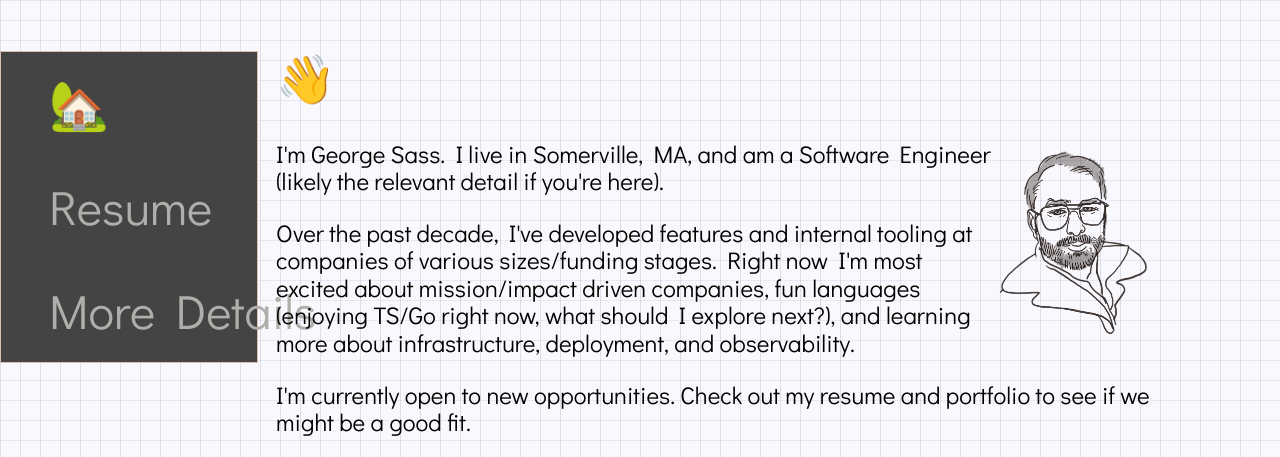
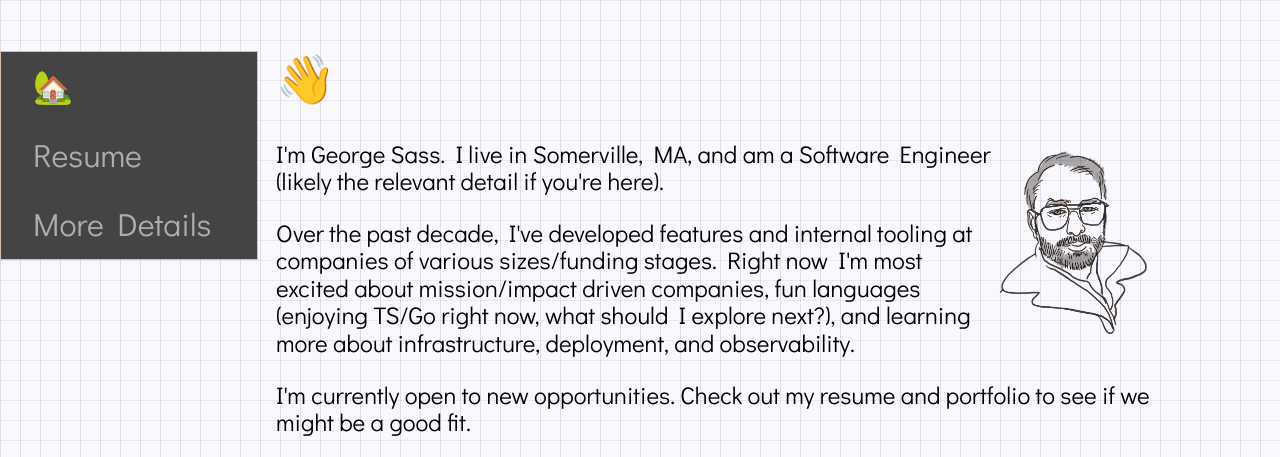
Before and after one commit to gsass/gsass.site, an Eleventy site: page src/index.md in a window 1280 px wide. Shown: the top 457 px of the page. Built offline with nearby package versions, Linux system fonts and the light colour scheme; Eleventy itself is replaced by a stand-in of ours; files that its build step writes are made by us from their sources; what markdown-it-task-lists would draw is missing.

Commit message:
Fix a font scale issue

```diff
--- a/src/_includes/css/main.css
+++ b/src/_includes/css/main.css
@@ -59,6 +59,10 @@ Like ones bigger than phones */
         border: solid 1px #dabdad;
     }
 
+    .nav-menu a {
+        font-size: 2rem;
+    }
+
     .content {
         padding: 20px;
         margin-right: 10%;
```
Also changed, not shown: docs/index.html (+4 -0 lines), docs/portfolio/index.html (+4 -0 lines), docs/resume/index.html (+4 -0 lines).
